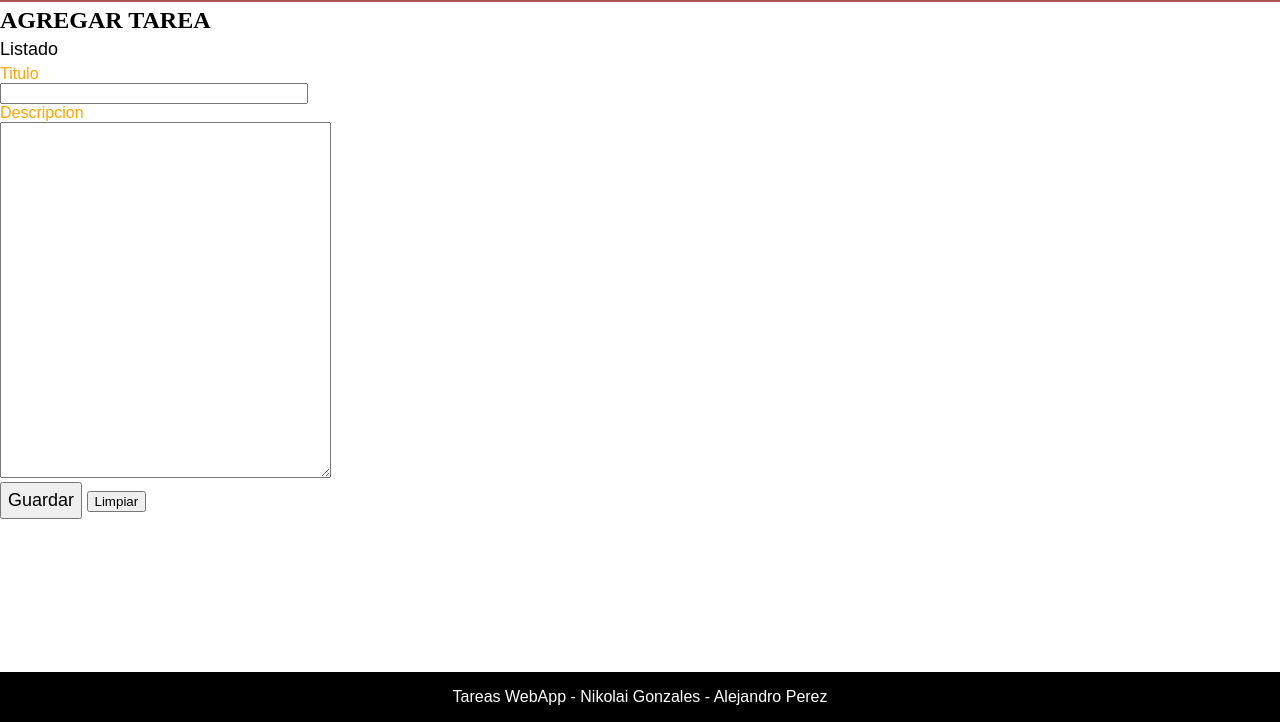
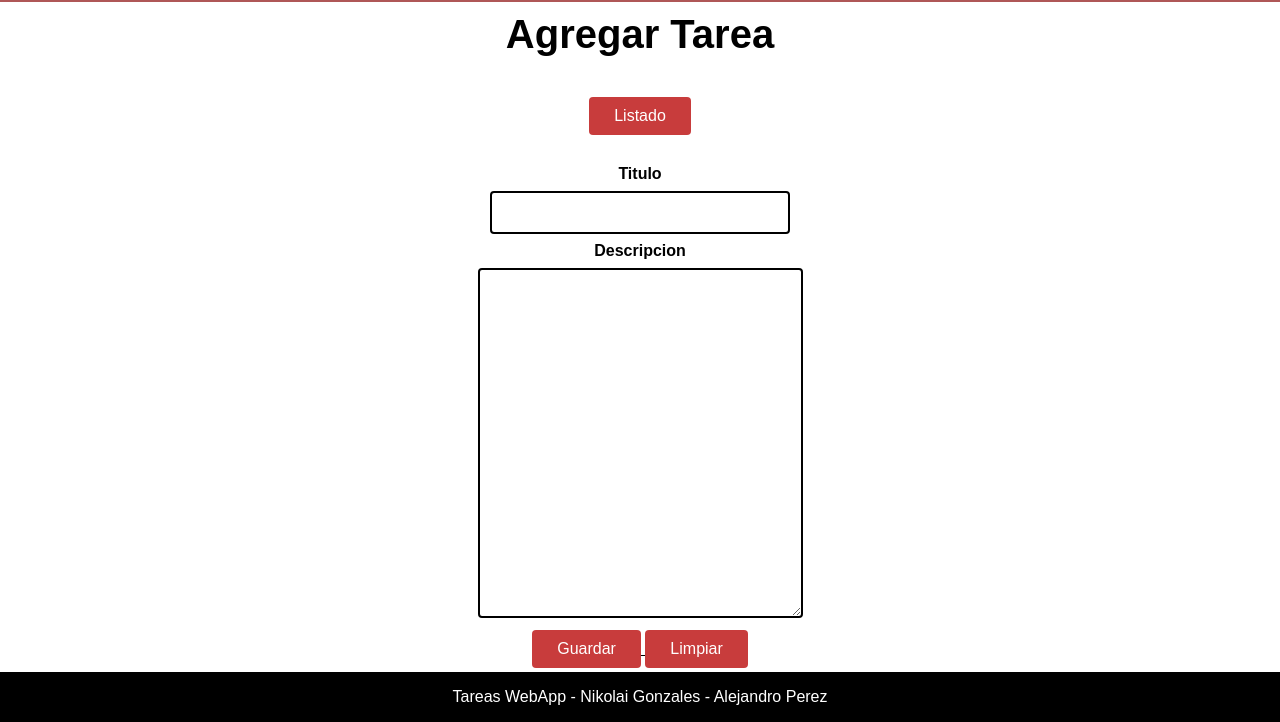
Before and after one commit to Drakar4995/tareasApp, a website: page public/tareasApp/agregar-tarea.html in a window 1280 px wide. Shown: the part 78-800 px from the top of the page. Drawn offline with Linux system fonts and the light colour scheme.

Commit message:
Botones en rojo y agregar tareas listo

```diff
--- /dev/null
+++ b/public/stylesheets/alternativeSites.css
@@ -0,0 +1,36 @@
+body{
+    text-align: center;
+    margin: auto;
+}
+
+input[type=text] {
+    padding: 12px 20px;
+    margin: 8px 0;
+    box-sizing: border-box;
+    border: 2px solid rgb(0, 0, 0);
+    border-radius: 4px;
+  }
+
+  textarea{
+    padding: 12px 20px;
+    margin: 8px 0;
+    box-sizing: border-box;
+    border: 2px solid rgb(0, 0, 0);
+    border-radius: 4px;
+  }
+
+.top-spacer{
+    margin-bottom: 30px;
+    margin-top: 0 px;
+}
+
+.boton-delete{
+    margin-bottom: 30px;
+}
+
+body p.addTask {
+    margin-top: 10px;
+    font-family: sans-serif;
+    font-weight: bold;
+    font-size: 40px;
+}
--- a/public/stylesheets/style.css
+++ b/public/stylesheets/style.css
@@ -102,7 +102,8 @@ header .logo {
 }
 
 .titleform {
-  color: orange;
+  color: rgb(0, 0, 0);
+  font-weight: bold;
 }
 
 .div-index {
@@ -123,3 +124,21 @@ header .logo {
   text-decoration: none;
   color: black;
 }
+
+.boton-delete {
+  background-color: #c83c3c;
+  border: none;
+  color: white;
+  padding: 10px 25px;
+  border-radius: 4px;
+  text-align: center;
+  text-decoration: none;
+  display: inline-block;
+  font-size: 16px;
+  transition-duration: 0.4s;
+}
+
+.boton-delete:hover{
+  background-color: #ff981b; /* Green */
+  color: white;
+}
--- a/public/stylesheets/styleLinks.css
+++ b/public/stylesheets/styleLinks.css
@@ -1,4 +1,4 @@
-a:not(.logo-link){
+a:not(.logo-link,.top-spacer){
     background-image: linear-gradient(
       to right,
       #ff0800,
@@ -16,7 +16,7 @@ a:not(.logo-link){
     transition: all 0.3s ease-in-out;
   }
 
-  a:not(.logo-link):before {
+  a:not(.logo-link,.top-spacer):before {
     content: '';
     background: #ff0000;
     display: block;
@@ -28,10 +28,10 @@ a:not(.logo-link){
     transition: all 0.3s ease-in-out;
   }
 
-  a:not(.logo-link):hover {
+  a:not(.logo-link,.top-spacer):hover {
    background-position: 0;
   }
 
-  a:not(.logo-link):hover::before {
+  a:not(.logo-link,.top-spacer):hover::before {
     width:100%;
   }
--- a/public/tareasApp/agregar-tarea.html
+++ b/public/tareasApp/agregar-tarea.html
@@ -7,6 +7,7 @@
     <meta name="viewport" content="width=device-width, initial-scale=1.0">
     <link rel="stylesheet" href="\stylesheets\style.css" type="text/css">
     <link rel="stylesheet" href="\stylesheets\styleLinks.css" type="text/css">
+    <link rel="stylesheet" href="\stylesheets\alternativeSites.css" type="text/css">
     <!-- Scripts -->
 
 </head>
@@ -18,10 +19,13 @@
 
 <body>
 
-    <h2 class="title">
+    <p class="addTask">
         Agregar Tarea
-    </h2>
-    <a href="index.html">Listado</a>
+    </p>
+    <a class="top-spacer" href="index.html">
+        <input class="boton-delete" type="button" value="Listado" />
+    </a>
+
     <form>
         <label class="titleform" for="titulo">Titulo</label> <br>
         <input class="text" type="text" > <br>
@@ -29,8 +33,10 @@
         <label class="titleform" for="descripcion">Descripcion</label> <br>
         <textarea class="textarea"> </textarea>
     </form>
-    <button type="button" > <a class="nostyle" href="ver-tarea.html"> Guardar</a> </button>
-    <button type="button"> Limpiar </button>
+    <a class="logo-link" href="ver-tarea.html">
+        <input class="boton-delete" type="button" value="Guardar"/>
+    </a>
+    <button class=boton-delete type="button"> Limpiar </button>
 
 
 </body>
```
Also changed, not shown: public/tareasApp/borrar-tarea.html (+4 -1 lines), public/tareasApp/index.html (+7 -7 lines), public/tareasApp/modificar-tarea.html (+4 -1 lines), public/tareasApp/ver-tarea.html (+4 -1 lines).
